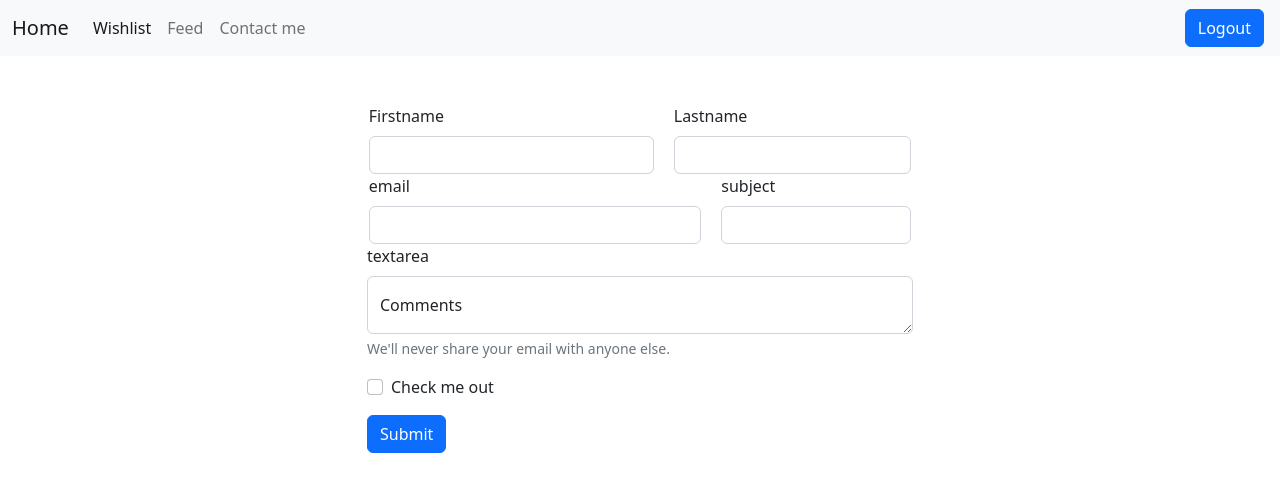
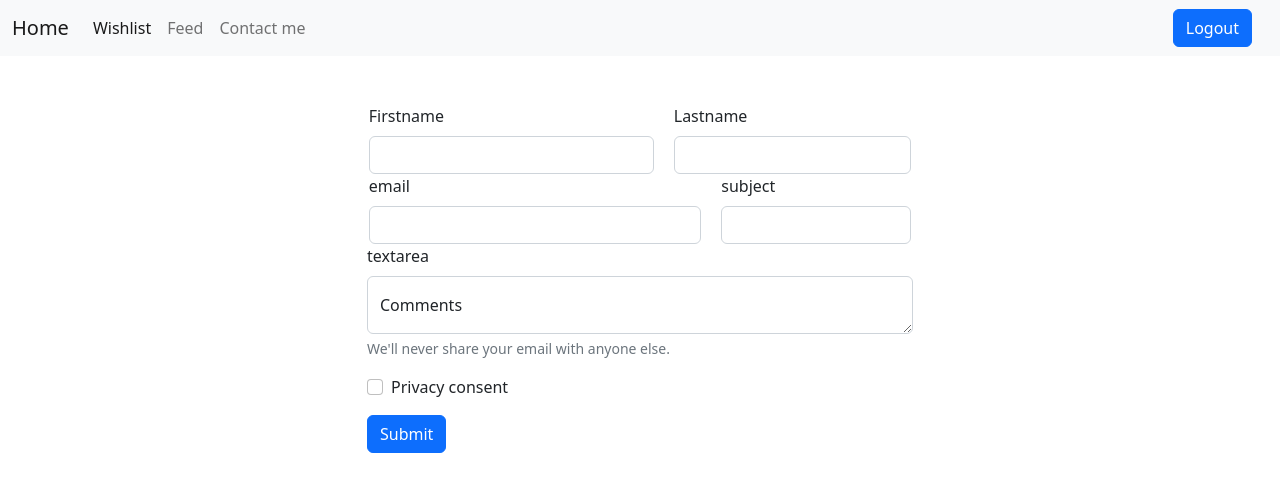
Before and after one commit to Mandrake091/react-homework-first, a React (Create React App) app: page /contact in a window 1280 px wide. Shown: the top 492 px of the page. Built offline with nearby package versions, Linux system fonts and the light colour scheme; no server answers; sample sign-in values are in the browser's storage.

Commit message:
value true/false for privacy consent

```diff
--- a/src/components/NavBar.jsx
+++ b/src/components/NavBar.jsx
@@ -1,4 +1,4 @@
-import React from "react";
+import React, {useState} from "react";
 import { useNavigate } from "react-router-dom";
 import { UserAuth } from "../context/AuthContext";
 
@@ -18,15 +18,22 @@ function NavBar() {
     }
   };
 
+ const [isActive, setIsActive] = useState(false);
+
+ const handleClick = (event) => {
+   // 👇️ toggle isActive state on click
+   setIsActive((current) => !current);
+ };
 
   return (
     <div>
       <nav className="navbar navbar-expand-lg bg-light">
         <div className="container-fluid">
           <a className="navbar-brand" href="/home">
-          Home
+            Home
           </a>
           <button
+            onClick={handleClick}
             className="navbar-toggler"
             type="button"
             data-bs-toggle="collapse"
@@ -37,9 +44,20 @@ function NavBar() {
           >
             <span className="navbar-toggler-icon"></span>
           </button>
-          <div className="collapse navbar-collapse" id="navbarNavAltMarkup">
+          <div
+            className={
+              isActive
+                ? "collapse show navbar-collapse text-end justify-content-between"
+                : "collapse navbar-collapse justify-content-between"
+            }
+            id="navbarNavAltMarkup"
+          >
             <div className="navbar-nav">
-              <a className="nav-link active" aria-current="page" href="/wishlist">
+              <a
+                className="nav-link active"
+                aria-current="page"
+                href="/wishlist"
+              >
                 Wishlist
               </a>
               <a className="nav-link" href="/feed">
@@ -49,9 +67,11 @@ function NavBar() {
                 Contact me
               </a>
             </div>
+            <button onClick={handleLogout} className="btn btn-primary me-3">
+              Logout
+            </button>
           </div>
         </div>
-        <button onClick={handleLogout} className="btn btn-primary me-3">Logout</button>
       </nav>
     </div>
   );
--- a/src/components/pages/Contact.jsx
+++ b/src/components/pages/Contact.jsx
@@ -4,21 +4,15 @@ import Axios from "axios";
 function Contact() {
   const url = "https://webhook.site/d1870a2b-10ac-47f0-859c-1af0cc295840";
 
-  // const [data, setData] = useState({
-  //   firstname: "",
-  //   lastname: "",
-  //   email: "",
-  //   subject: "",
-  //   text: "",
-  //   privacy: "",
-  // });
+  const [isPrivacy, setPrivacy] = useState(false);
+
 
   const submit = (event) => {
-    // const newData = { ...data };
-    // newData[e.target.id] = e.target.value;
-    // setData(newData);
-    // console.log(newData);
+
     event.preventDefault();
+
+    setPrivacy((current) => !current);
+
     const firstName = event.target.firstname.value;
     const lastName = event.target.lastname.value;
     const email = event.target.email.value;
@@ -26,37 +20,25 @@ function Contact() {
     const privacy = event.target.privacy.value;
     const text = event.target.text.value;
 
-    try{  fetch(url,{
-      method: 'post',
-      mode: 'no-cors',
+    try {
+      fetch(url, {
+        method: "post",
+        mode: "no-cors",
         headers: {
-        'Accept': 'application/json',
-        'Content-Type': 'application/json'
+          Accept: "application/json",
+          "Content-Type": "application/json",
         },
-      body: JSON.stringify({firstName, lastName, email, privacy, subject, text})
-    })
-    } catch(e){
-    }
-  }
-
-
-  // function submit(e) {
-  //   e.preventDefault();
-
-  //   axios.post(url, {});
-  // }
-  // axios
-  //   .post(url, {
-  //     firstname: data.firstname,
-  //     lastname: data.lastname,
-  //     email: data.email,
-  //     subject: data.subject,
-  //     text: data.text,
-  //     privacy: data.privacy,
-  //   })
-  //   .then((res) => {
-  //     console.log(res.data);
-  //   });
+        body: JSON.stringify({
+          firstName,
+          lastName,
+          email,
+          privacy,
+          subject,
+          text,
+        }),
+      });
+    } catch (e) {}
+  };
 
   return (
     <div className="container">
@@ -67,8 +49,6 @@ function Contact() {
               <div className="col-12 col-lg-6 p-0">
                 <label className="form-label">Firstname</label>
                 <input
-                  // onChange={(e) => handleSubmit(e)}
-                  // value="firstname"
                   type="text"
                   className="form-control"
                   id="firstname"
@@ -80,8 +60,6 @@ function Contact() {
                   Lastname
                 </label>
                 <input
-                  // onChange={(e) => handleSubmit(e)}
-                  // value={data.lastname}
                   type="text"
                   className="form-control"
                   id="lastname"
@@ -96,8 +74,6 @@ function Contact() {
                   email
                 </label>
                 <input
-                  // onChange={(e) => handleSubmit(e)}
-                  // value={data.email}
                   type="email"
                   className="form-control"
                   id="email"
@@ -109,8 +85,6 @@ function Contact() {
                   subject
                 </label>
                 <input
-                  // onChange={(e) => handleSubmit(e)}
-                  // value={data.subject}
                   type="text"
                   className="form-control"
                   id="subject"
@@ -118,14 +92,14 @@ function Contact() {
                 />
               </div>
             </div>
-            <div className="mb-3">
+            <div className="row justify-content-center">
+              <div className="col-12 col-lg-12 mb-3">
                 <label htmlform="exampleInputEmail1" className="form-label">
                   textarea
                 </label>
                 <div className="form-floating">
                   <textarea
-                  // onChange={(e) => handleSubmit(e)}
-                  // value={data.text}
+
                     className="form-control"
                     placeholder="Leave a comment here"
                     id="text"
@@ -136,17 +110,17 @@ function Contact() {
                   We'll never share your email with anyone else.
                 </div>
               </div>
+            </div>
 
             <div className="mb-3 form-check">
               <input
-                // onChange={(e) => handleSubmit(e)}
-                // value={data.privacy}
+                value={isPrivacy}
                 type="checkbox"
                 className="form-check-input"
                 id="privacy"
               />
               <label className="form-check-label" htmlform="exampleCheck1">
-                Check me out
+                Privacy consent
               </label>
             </div>
             <button type="submit" className="btn btn-primary">
```
Lines whose indentation alone changed are shown as unchanged.
